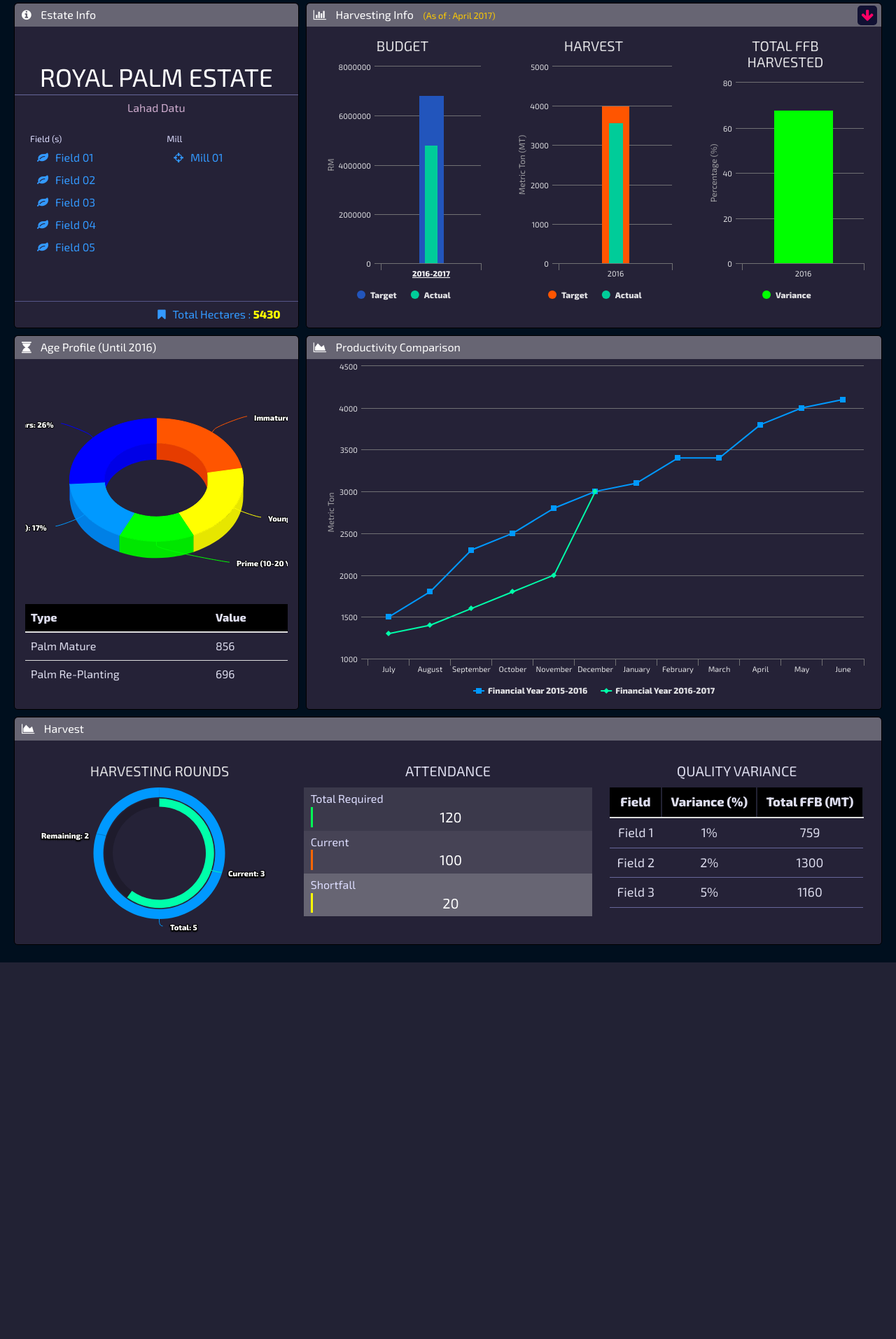
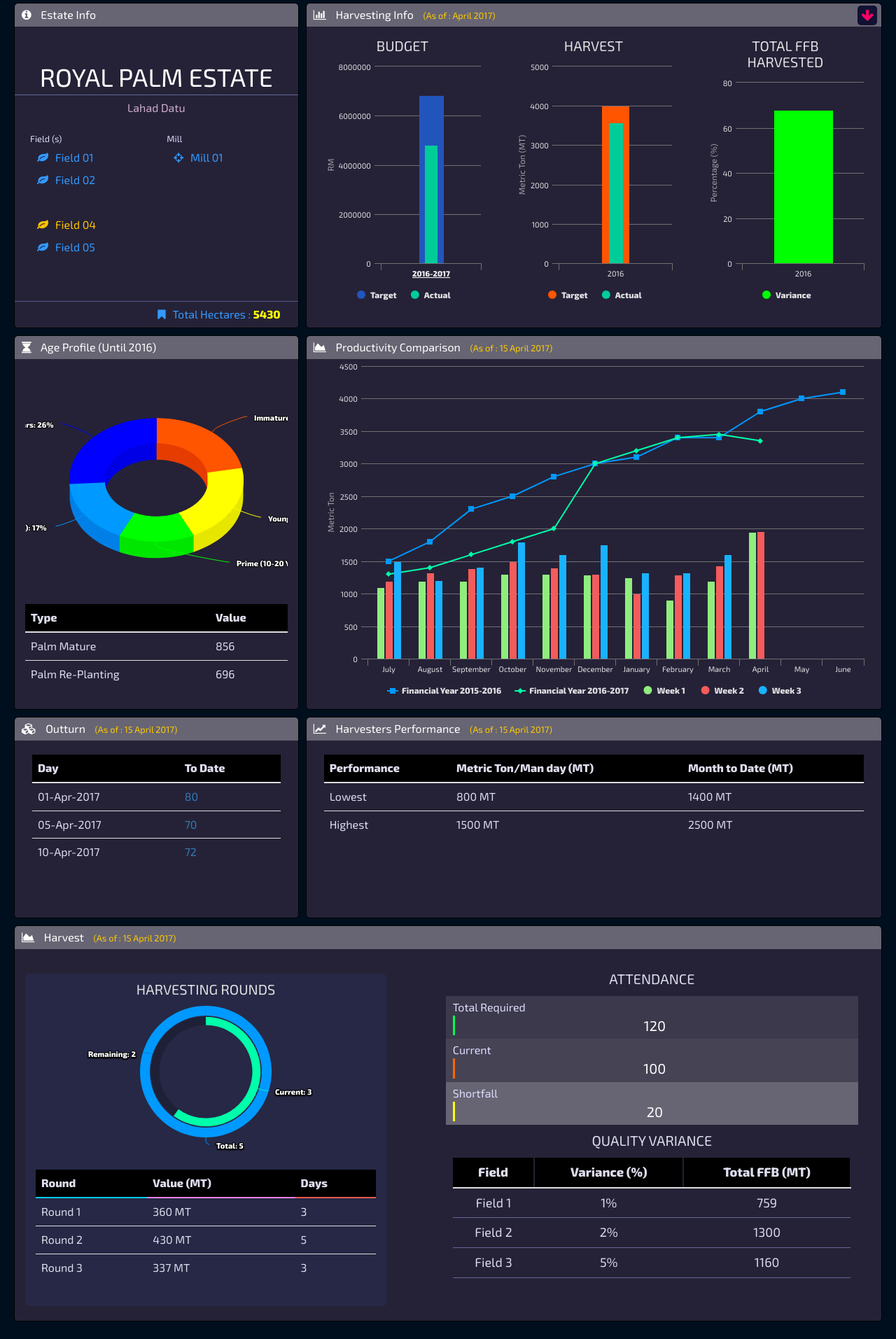
Before and after one commit to humming-soft/poc_ioi, a PHP site: page /view/estate.php in a window 1280 px wide. Shown: the part 113-2026 px from the top of the page at 70% size. Before the commit the page ends 1488 px from the top, so only its background shows below. Run offline with PHP 8.4, Linux system fonts and the light colour scheme.

Commit message:
Signed-off-by: unknown <Sebin@HS-PC07.Office.Hummingsoft.com.my>

```diff
--- a/assets/css/portlet/style_portlet_page.css
+++ b/assets/css/portlet/style_portlet_page.css
@@ -1522,7 +1522,8 @@
 /*portlet_product (Productivity)*/
 
 div.portlet_line_chart div.content,
-.portlet_block_number div.content {
+.portlet_block_number div.content,
+div.portlet_outurn div.content{
 	background: #252237;
 }
 .portlet_block_number .block_color_a4 {
@@ -1554,8 +1555,15 @@
 .f-s-25{
 	font-size: 25px;
 }
-
-
+.m-l-70{
+	margin-left: 70px;
+}
+.field-danger{
+	color: #cd0a0a !important;
+}
+.field-alert{
+	color: #ffc200 !important;
+}
 div.portlet_table table {
 	font-size: .9em;
 }
@@ -1569,3 +1577,19 @@
 div.portlet_table table tbody td {
 	border-bottom: 1px solid #669 !important;
 }
+.background_highlighted{
+	padding: 15px;
+	background: #262845;
+	margin-left: 15px;
+	border-radius: 5px;
+}
+
+.table-style1 thead th:first-child{
+	border-bottom: 2px solid #00ccff;
+}
+.table-style1 thead th:nth-child(2){
+	border-bottom: 2px solid violet;
+}
+.table-style1 thead th:last-child{
+	border-bottom: 2px solid #f05b4f;
+}
--- a/assets/js/general.js
+++ b/assets/js/general.js
@@ -1,3 +1,31 @@
+(function($) {
+    $.fn.blink = function(options) {
+        var defaults = { delay: 500 };
+        var options = $.extend(defaults, options);
+        return $(this).each(function(idx, itm) {
+            var handle = setInterval(function() {
+                if ($(itm).css("visibility") === "visible") {
+                    $(itm).css('visibility', 'hidden');
+                } else {
+                    $(itm).css('visibility', 'visible');
+                }
+            }, options.delay);
+
+            $(itm).data('handle', handle);
+        });
+    }
+    $.fn.unblink = function() {
+        return $(this).each(function(idx, itm) {
+            var handle = $(itm).data('handle');
+            if (handle) {
+                clearInterval(handle);
+                $(itm).data('handle', null);
+                $(itm).css('visibility', 'inherit');
+            }
+        });
+    }
+}(jQuery))
+
 $(document).ready(function(){
 
 
--- a/assets/js/page/dboard_estate.js
+++ b/assets/js/page/dboard_estate.js
@@ -1,6 +1,6 @@
 $(document).ready(function(){
 
-
+	$('.blink').blink();
 
 
 	// ------------------------------
@@ -475,12 +475,9 @@
 
 	$(function () {
 		Highcharts.setOptions({
-			colors: ['#09f','#0fa']
+			colors: ['#09f','#0fa', '#90ed7d','#f45b5b','rgb(25,178,255)']
 		});
 		Highcharts.chart('line_chart_1', {
-			chart: {
-				type: 'line'
-			},
 			title: {
 				text: ''
 			},
@@ -514,6 +511,7 @@
 				}
 			},
 			series: [{
+				type: 'line',
 				name: 'Financial Year 2015-2016',
 				marker: {
 					symbol: 'square'
@@ -521,12 +519,26 @@
 				data: [1500,1800,2300,2500,2800,3000,3100,3400,3400,3800,4000,4100]
 
 			}, {
+				type: 'line',
 				name: 'Financial Year 2016-2017',
 				marker: {
 					symbol: 'diamond'
 				},
-				data: [1300,1400,1600,1800,2000,3000]
-			}],
+				data: [1300,1400,1600,1800,2000,3000,3200,3400,3450, 3350]
+			}, {
+					type: 'column',
+					name: 'Week 1',
+					data: [1100, 1200, 1200, 1300, 1300 ,1290, 1250, 900, 1200, 1950]
+			},{
+				type: 'column',
+				name: 'Week 2',
+				data: [1200, 1320, 1390, 1500, 1400, 1300, 1000, 1290, 1430, 1960]
+			},{
+				type: 'column',
+				name: 'Week 3',
+				data: [1500, 1210, 1410, 1800, 1600, 1750, 1320, 1320, 1600]
+			}
+			],
 			credits: {
 				enabled: false
 			}
--- a/view/module/dboard_estate.php
+++ b/view/module/dboard_estate.php
@@ -52,6 +52,20 @@
 				</div>
 				<div class="col-md-12">
 					<div class="row">
+						<div class="col-md-4">
+							<div class="row">
+								<?php include 'procurement/portlet/portlet_outturn.html'; ?>
+							</div>
+						</div>
+						<div class="col-md-8">
+							<div class="row">
+								<?php include 'procurement/portlet/portlet_harvesters_performance.html'; ?>
+							</div>
+						</div>
+					</div>
+				</div>
+				<div class="col-md-12">
+					<div class="row">
 						<?php include 'procurement/portlet/harvest_standards.html'; ?>
 					</div>
 				</div>
--- a/view/module/procurement/portlet/estate_productivity.html
+++ b/view/module/procurement/portlet/estate_productivity.html
@@ -2,7 +2,7 @@
 	<div class="row content">
 		<div class="col-md-12 portlet_title">
 			<i class="fa_title_icon fa fa-area-chart" aria-hidden="true"></i>
-			Productivity Comparison
+			Productivity Comparison <span class="plate_asof">(As of : 15 April 2017)</span>
 		</div>
 		<div class="col-md-12 portlet_content">
 			<div class="row height_x3 highcharts_inside" data-mcs-theme="light">
--- a/view/module/procurement/portlet/harvest_standards.html
+++ b/view/module/procurement/portlet/harvest_standards.html
@@ -2,16 +2,45 @@
 	<div class="row content">
 		<div class="col-md-12 portlet_title">
 			<i class="fa_title_icon fa fa-area-chart" aria-hidden="true"></i>
-			Harvest
+			Harvest <span class="plate_asof">(As of : 15 April 2017)</span>
 		</div>
 		<br><br><br>
-		<div class="col-md-4 portlet_content">
-			<div class="row height_x2 highcharts_inside" data-mcs-theme="light" style="height: 255px !important;">
+		<div class="col-md-5 portlet_content background_highlighted">
+			<div class="row height_x3 highcharts_inside" data-mcs-theme="light">
 				<div id="dpie_chart_1" class="col-lg-12"></div>
+				<div class="col-sm-12 col-md-12">
+					<table class="table table-style1 m-t-15">
+						<thead>
+						<tr>
+							<th>Round</th>
+							<th>Value (MT)</th>
+							<th>Days</th>
+						</tr>
+						</thead>
+						<tbody>
+							<tr>
+								<td>Round 1</td>
+								<td>360 MT</td>
+								<td>3</td>
+							</tr>
+							<tr>
+								<td>Round 2</td>
+								<td>430 MT</td>
+								<td>5</td>
+							</tr>
+							<tr>
+								<td>Round 3</td>
+								<td>337 MT</td>
+								<td>3</td>
+							</tr>
+						</tbody>
+					</table>
 				</div>
 			</div>
-		<div class="col-md-4 portlet_content">
+		</div>
+		<div class="col-md-6 portlet_content m-l-70">
 			<div class="row height_x2 highcharts_inside col2" data-mcs-theme="light">
+				<div class="col-md-12">
 					<span>ATTENDANCE</span><br>
 					<div class="col-sm-12 col-md-12 item psd_data_type1 data1 m-t-10">
 						<span class="item_title t-a-left">Total Required</span>
@@ -26,8 +55,7 @@
 						<span class="item_value iv_shortfall">20</span>
 					</div>
 				</div>
-		</div>
-		<div class="col-md-4 portlet_content portlet_table">
+				<div class="col-md-12 portlet_content portlet_table m-t-15">
 					<div class="row height_x2 highcharts_inside col3" data-mcs-theme="light">
 						<span>QUALITY VARIANCE</span><br>
 						<div class="col-md-12">
@@ -61,3 +89,6 @@
 				</div>
 				</div>
 			</div>
+		</div>
+	</div>
+</div>
--- a/view/module/procurement/portlet/info_station.html
+++ b/view/module/procurement/portlet/info_station.html
@@ -16,8 +16,8 @@
 						<span class="item_title">Field (s)</span>
 						<span class="item_value iv_mspr"><i class="fa fa fa-leaf" aria-hidden="true"></i>Field 01</span>
 						<span class="item_value iv_mspr"><i class="fa fa fa-leaf" aria-hidden="true"></i>Field 02</span>
-						<span class="item_value iv_mspr"><i class="fa fa fa-leaf" aria-hidden="true"></i>Field 03</span>
-						<span class="item_value iv_mspr"><i class="fa fa fa-leaf" aria-hidden="true"></i>Field 04</span>
+						<span class="item_value iv_mspr blink field-danger" title="Field Not Harvested"><i class="fa fa fa-leaf" aria-hidden="true"></i>Field 03</span>
+						<span class="item_value iv_mspr field-alert"><i class="fa fa fa-leaf" aria-hidden="true"></i>Field 04</span>
 						<span class="item_value iv_mspr"><i class="fa fa fa-leaf" aria-hidden="true"></i>Field 05</span>
 					</div>
 					<div class="col-md-6">
--- /dev/null
+++ b/view/module/procurement/portlet/portlet_harvesters_performance.html
@@ -0,0 +1,37 @@
+<div class="col-md-12 portlet portlet_outurn">
+    <div class="row content">
+        <div class="col-md-12 portlet_title">
+            <i class="fa_title_icon fa fa-line-chart" aria-hidden="true"></i>
+            Harvesters Performance <span class="plate_asof">(As of : 15 April 2017)</span>
+        </div>
+        <div class="col-md-12 portlet_content plate_portlet">
+            <div class="row height_x2 highcharts_inside m-t-10" data-mcs-theme="light">
+                <div class="col-md-12">
+                    <div class="row m-10">
+                        <table class="table">
+                            <thead>
+                            <tr>
+                                <th class="col_separation">Performance</th>
+                                <th class="col_separation">Metric Ton/Man day (MT)</th>
+                                <th class="col_separation">Month to Date (MT)</th>
+                            </tr>
+                            </thead>
+                            <tbody>
+                                <tr>
+                                    <td>Lowest</td>
+                                    <td>800 MT</td>
+                                    <td>1400 MT</td>
+                                </tr>
+                                <tr>
+                                    <td>Highest</td>
+                                    <td>1500 MT</td>
+                                    <td>2500 MT</td>
+                                </tr>
+                            </tbody>
+                        </table>
+                    </div>
+                </div>
+            </div>
+        </div>
+    </div>
+</div>
--- /dev/null
+++ b/view/module/procurement/portlet/portlet_outturn.html
@@ -0,0 +1,38 @@
+<div class="col-md-12 portlet portlet_outurn">
+    <div class="row content">
+        <div class="col-md-12 portlet_title">
+            <i class="fa_title_icon fa fa-cubes" aria-hidden="true"></i>
+            Outturn <span class="plate_asof">(As of : 15 April 2017)</span>
+        </div>
+        <div class="col-md-12 portlet_content plate_portlet">
+            <div class="row height_x2 highcharts_inside m-t-10" data-mcs-theme="light">
+                <div class="col-md-12">
+                    <div class="row m-10">
+                        <table class="table">
+                            <thead>
+                            <tr>
+                                <th class="col_separation">Day</th>
+                                <th class="col_separation">To Date</th>
+                            </tr>
+                            </thead>
+                            <tbody>
+                                <tr>
+                                    <td>01-Apr-2017</td>
+                                    <td><a href="#">80</a></td>
+                                </tr>
+                                <tr>
+                                    <td>05-Apr-2017</td>
+                                    <td><a href="#">70</a></td>
+                                </tr>
+                                <tr>
+                                    <td>10-Apr-2017</td>
+                                    <td><a href="#">72</a></td>
+                                </tr>
+                            </tbody>
+                        </table>
+                    </div>
+                </div>
+            </div>
+        </div>
+    </div>
+</div>
```
Lines whose indentation alone changed are shown as unchanged.
